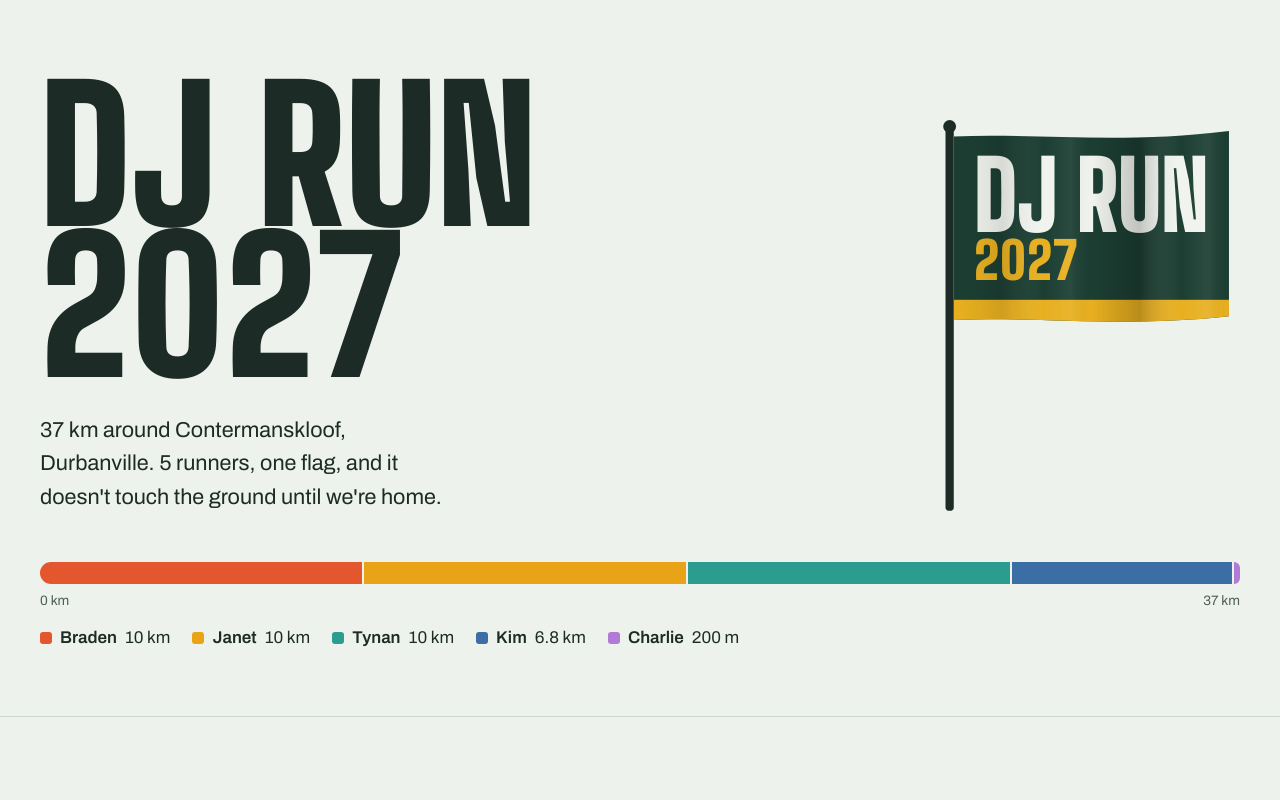
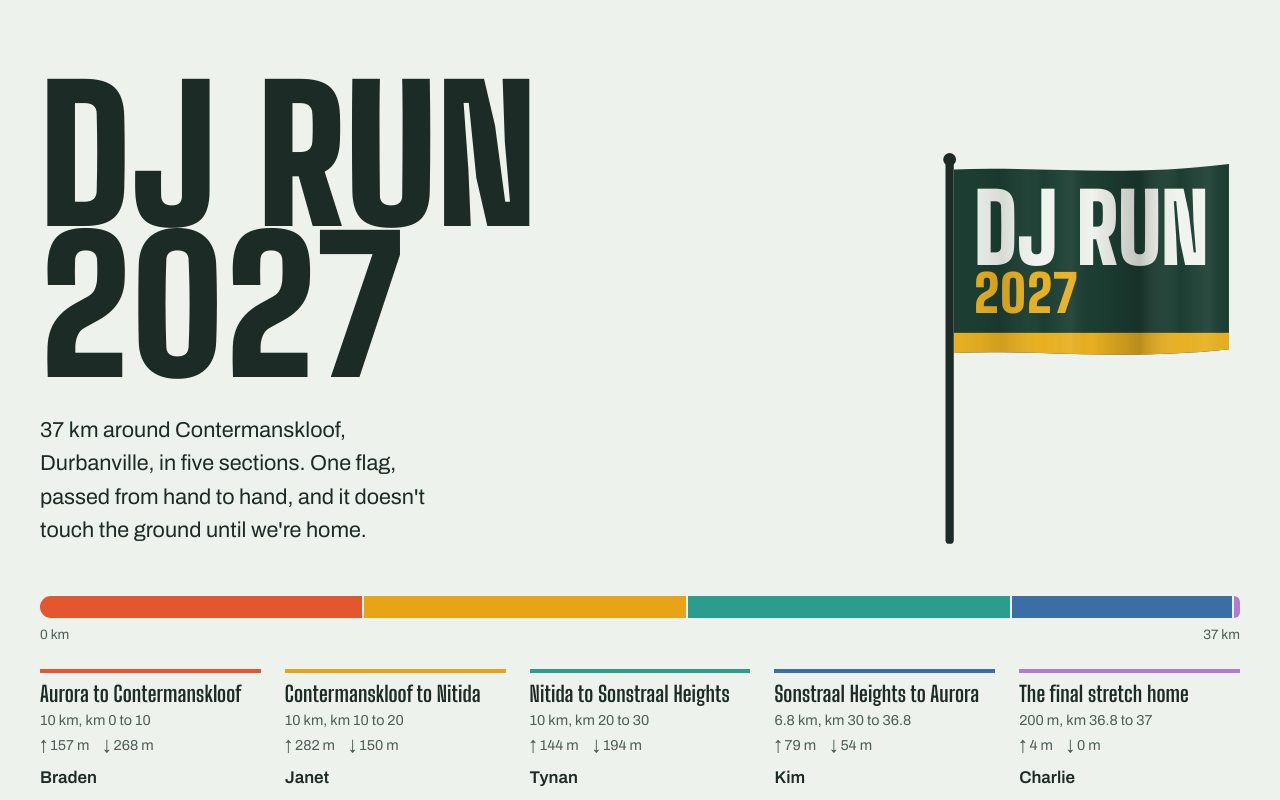
Before and after one commit to BradenMurphy/DJRun, a React (Vite) app: page / in a window 1280 px wide. Shown: the top 800 px of the page. Built offline with nearby package versions, Linux system fonts and the light colour scheme.

Commit message:
name changes

```diff
--- a/src/components/ElevationProfile.jsx
+++ b/src/components/ElevationProfile.jsx
@@ -1,5 +1,5 @@
 import { useEffect, useMemo, useRef, useState } from 'react';
-import { SEGMENTS, TOTAL_KM, joinNames } from '../data/legs.js';
+import { SEGMENTS, TOTAL_KM, runnersLabel } from '../data/legs.js';
 import { HEIGHTS, HIGHEST, LOWEST, STEP_KM, heightAtKm } from '../lib/elevation.js';
 
 const MARGIN = { top: 14, right: 14, bottom: 30, left: 48 };
@@ -150,7 +150,8 @@ export default function ElevationProfile({ activeId, onHover, onCursor }) {
           >
             <strong>{heightAtKm(hoverKm)} m</strong>
             <span>km {hoverKm.toFixed(1)}</span>
-            <span>{joinNames(hoverSeg.runners)}</span>
+            <span>{hoverSeg.name}</span>
+            <span>{runnersLabel(hoverSeg)}</span>
           </div>
         )}
       </div>
--- a/src/components/Hero.jsx
+++ b/src/components/Hero.jsx
@@ -1,32 +1,49 @@
-import { ALL_RUNNERS, SEGMENTS, TOTAL_KM, formatDistance, joinNames } from '../data/legs.js';
+import { SEGMENTS, TBC, TOTAL_KM, formatDistance } from '../data/legs.js';
+import { elevationBetween } from '../lib/elevation.js';
 import Flag from './Flag.jsx';
 
-const runnerCount = ALL_RUNNERS.length;
+const ELEVATION = Object.fromEntries(SEGMENTS.map((s) => [s.id, elevationBetween(s.startKm, s.endKm)]));
 
-/** The 37 km drawn to scale, one band per segment. */
+const NUMBER_WORDS = ['no', 'one', 'two', 'three', 'four', 'five', 'six', 'seven', 'eight', 'nine', 'ten'];
+const sectionCount = NUMBER_WORDS[SEGMENTS.length] ?? String(SEGMENTS.length);
+
+/** The 37 km drawn to scale, then each section with the people running it. */
 function Ribbon() {
   return (
-    <div className="ribbon" role="img" aria-label={`The ${TOTAL_KM} km relay drawn to scale`}>
-      <div className="ribbon-bar">
+    <div className="ribbon">
+      <div className="ribbon-bar" role="img" aria-label={`The ${TOTAL_KM} km route in ${SEGMENTS.length} sections, drawn to scale`}>
         {SEGMENTS.map((s) => (
-          <span
-            key={s.id}
-            className="ribbon-band"
-            style={{ flexGrow: s.distanceKm, background: s.color }}
-          />
+          <span key={s.id} className="ribbon-band" style={{ flexGrow: s.distanceKm, background: s.color }} />
         ))}
       </div>
       <div className="ribbon-scale" aria-hidden="true">
         <span>0 km</span>
         <span>{TOTAL_KM} km</span>
       </div>
-      <ul className="ribbon-legend">
+
+      <ol className="sections" aria-label="Sections and who is running them">
         {SEGMENTS.map((s) => (
-          <li key={s.id} style={{ '--seg': s.color }}>
-            <strong>{joinNames(s.runners)}</strong> {formatDistance(s.distanceKm)}
+          <li key={s.id} className="section-card" style={{ '--seg': s.color }}>
+            <h3 className="section-name">{s.name}</h3>
+            <p className="section-meta">
+              {formatDistance(s.distanceKm)}, km {s.startKm} to {s.endKm}
+            </p>
+            <p className="section-elevation">
+              <span aria-label={`${ELEVATION[s.id].climb} metres up`}>↑ {ELEVATION[s.id].climb} m</span>
+              <span aria-label={`${ELEVATION[s.id].descent} metres down`}>↓ {ELEVATION[s.id].descent} m</span>
+            </p>
+            {s.runners.length ? (
+              <ul className="section-runners">
+                {s.runners.map((name) => (
+                  <li key={name}>{name}</li>
+                ))}
+              </ul>
+            ) : (
+              <p className="section-runners section-runners--tbc">{TBC}</p>
+            )}
           </li>
         ))}
-      </ul>
+      </ol>
     </div>
   );
 }
@@ -40,8 +57,8 @@ export default function Hero() {
           <span className="hero-year">2027</span>
         </h1>
         <p className="hero-sub">
-          {TOTAL_KM} km around Contermanskloof, Durbanville. {runnerCount} runners, one flag, and
-          it doesn't touch the ground until we're home.
+          {TOTAL_KM} km around Contermanskloof, Durbanville, in {sectionCount} sections. One flag,
+          passed from hand to hand, and it doesn't touch the ground until we're home.
         </p>
         <div className="hero-flag">
           <Flag />
--- a/src/components/RelayTimeline.jsx
+++ b/src/components/RelayTimeline.jsx
@@ -1,4 +1,4 @@
-import { SEGMENTS, formatDistance, joinNames } from '../data/legs.js';
+import { SEGMENTS, formatDistance } from '../data/legs.js';
 import { elevationBetween } from '../lib/elevation.js';
 
 // Hover only for a real mouse: on phones a tap also fires "hover" events,
@@ -34,7 +34,7 @@ export default function RelayTimeline({ activeId, onHover, onSelect }) {
               >
                 <span className="relay-km">km {s.startKm}</span>
                 <span className="relay-body">
-                  <span className="relay-runners">{joinNames(s.runners)}</span>
+                  <span className="relay-name">{s.name}</span>
                   <span className="relay-place">{s.place}</span>
                   <span className="relay-meta">
                     <span>{formatDistance(s.distanceKm)}</span>
--- a/src/data/legs.js
+++ b/src/data/legs.js
@@ -1,28 +1,65 @@
-// The relay, segment by segment. This is the file to edit.
+// The relay, section by section. This is the file to edit.
 //
-// - `distanceKm` is how long the segment is. Segments run in order, so
-//   segment 2 starts where segment 1 ends, and so on.
-// - `runners` is everyone running that segment together. Add as many names as
-//   you like, e.g. runners: ['Janet', 'Sam', 'Alex'].
-// - `place` is a short description of where the segment starts.
+// - `name` is what the section is called on the site.
+// - `distanceKm` is how long the section is. Sections run in order, so
+//   section 2 starts where section 1 ends, and so on.
+// - `runners` is everyone running that section. Add as many names as you
+//   like, or leave it empty ([]) until you know: the site then shows
+//   "Runners to be confirmed".
+// - `place` is where the section starts (where the flag is handed over).
+// - `color` is used on the map, the 37 km bar and the handover list (not the flag).
 //
 // Handover points on the map are worked out from the distances, so nothing
 // else needs updating when you change this list.
 
-// `color` is used on the map, the 37 km bar and the handover list (not the flag).
 const RELAY = [
-  { id: 1, distanceKm: 10,  runners: ['Braden'],  place: 'Plataan Road, Aurora',               color: '#e4572e' },
-  { id: 2, distanceKm: 10,  runners: ['Janet'],   place: 'Contermanskloof Road',               color: '#e8a317' },
-  { id: 3, distanceKm: 10,  runners: ['Tynan'],   place: 'Tygerberg Valley Road, past Nitida', color: '#2a9d8f' },
-  { id: 4, distanceKm: 6.8, runners: ['Kim'],     place: 'Sonstraal Heights',                  color: '#3a6ea5' },
-  { id: 5, distanceKm: 0.2, runners: ['Charlie'], place: 'The final 200 m home',               color: '#b07ad6' },
+  {
+    id: 1,
+    name: 'Aurora to Contermanskloof',
+    distanceKm: 10,
+    runners: ['Braden'],
+    place: 'Plataan Road, Aurora',
+    color: '#e4572e',
+  },
+  {
+    id: 2,
+    name: 'Contermanskloof to Nitida',
+    distanceKm: 10,
+    runners: ['Janet'],
+    place: 'Contermanskloof Road',
+    color: '#e8a317',
+  },
+  {
+    id: 3,
+    name: 'Nitida to Sonstraal Heights',
+    distanceKm: 10,
+    runners: ['Tynan'],
+    place: 'Tygerberg Valley Road, past Nitida',
+    color: '#2a9d8f',
+  },
+  {
+    id: 4,
+    name: 'Sonstraal Heights to Aurora',
+    distanceKm: 6.8,
+    runners: ['Kim'],
+    place: 'Sonstraal Heights',
+    color: '#3a6ea5',
+  },
+  {
+    id: 5,
+    name: 'The final stretch home',
+    distanceKm: 0.2,
+    runners: ['Charlie'],
+    place: 'Around the corner from home',
+    color: '#b07ad6',
+  },
 ];
 
 // ---------------------------------------------------------------------------
 
 const round = (n) => Math.round(n * 1000) / 1000;
 
-/** Each segment with its startKm and endKm along the run. */
+/** Each section with its startKm and endKm along the run. */
 export const SEGMENTS = RELAY.reduce((list, s) => {
   const startKm = list.length ? list[list.length - 1].endKm : 0;
   list.push({ ...s, startKm, endKm: round(startKm + s.distanceKm) });
@@ -31,8 +68,7 @@ export const SEGMENTS = RELAY.reduce((list, s) => {
 
 export const TOTAL_KM = SEGMENTS[SEGMENTS.length - 1].endKm;
 
-/** Everyone taking part, each name once. */
-export const ALL_RUNNERS = [...new Set(SEGMENTS.flatMap((s) => s.runners))];
+export const TBC = 'Runners to be confirmed';
 
 /** "10 km", "6.8 km", "200 m" */
 export function formatDistance(km) {
@@ -44,3 +80,8 @@ export function joinNames(names) {
   if (names.length <= 1) return names.join('');
   return `${names.slice(0, -1).join(', ')} & ${names[names.length - 1]}`;
 }
+
+/** The section's runners as one line, or "Runners to be confirmed" if none yet. */
+export function runnersLabel(section) {
+  return section.runners.length ? joinNames(section.runners) : TBC;
+}
--- a/src/styles.css
+++ b/src/styles.css
@@ -164,28 +164,51 @@ p {
   margin-top: 6px;
 }
 
-.ribbon-legend {
+/* Sections under the bar: the route name, then who is running it. */
+.sections {
   list-style: none;
-  margin: 14px 0 0;
+  margin: 24px 0 0;
   padding: 0;
-  display: flex;
-  flex-wrap: wrap;
-  gap: 6px 22px;
+  display: grid;
+  grid-template-columns: repeat(auto-fit, minmax(170px, 1fr));
+  gap: 20px 24px;
 }
 
-.ribbon-legend li {
-  display: flex;
-  align-items: center;
-  gap: 8px;
+.section-card {
+  border-top: 4px solid var(--seg);
+  padding-top: 10px;
 }
 
-.ribbon-legend li::before {
-  content: '';
-  width: 12px;
-  height: 12px;
-  border-radius: 3px;
-  background: var(--seg);
-  flex: none;
+.section-name {
+  font-size: 1.35rem;
+  line-height: 1.05;
+}
+
+.section-meta {
+  margin: 4px 0 0;
+  color: var(--ink-soft);
+  font-size: 0.9rem;
+}
+
+.section-elevation {
+  display: flex;
+  gap: 14px;
+  margin: 2px 0 10px;
+  color: var(--ink-soft);
+  font-size: 0.9rem;
+}
+
+.section-runners {
+  list-style: none;
+  margin: 0;
+  padding: 0;
+  font-weight: 600;
+  line-height: 1.45;
+}
+
+.section-runners--tbc {
+  font-weight: 400;
+  color: var(--ink-soft);
 }
 
 /* ---------- Sections ---------- */
@@ -508,7 +531,7 @@ p {
   gap: 4px;
 }
 
-.relay-runners {
+.relay-name {
   font-weight: 600;
   font-size: 1.15rem;
 }
```
Also changed, not shown: src/components/RouteMap.jsx (+7 -4 lines), 1 other file (tests, documents, lock files or other folders).
